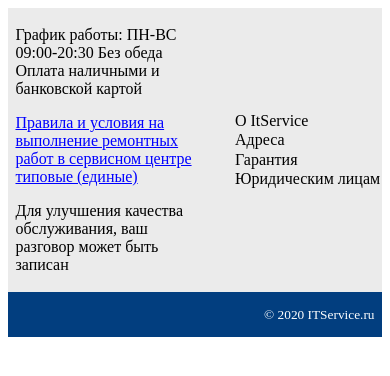
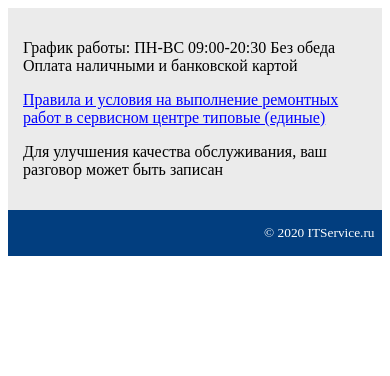
Before and after one commit to Dizerrenush/ITService, a PHP site: page /includes/Footer.php in a window 390 px wide. Shown: the top 376 px of the page. Run offline with PHP 8.4, Linux system fonts and the light colour scheme.

```diff
--- a/css/footer.css
+++ b/css/footer.css
@@ -3,26 +3,35 @@
     display: flex;
     width: 100%;
     flex-direction: column;
-    white-space: nowrap;
-    bottom: 0;
+
+
 }
 
 .footer__top {
-    display: flex;
-    justify-content: center;
-    align-items: center;
-    padding: 0.5% 2%;
-    width: 96%;
+    width: 1100px !important;
+    padding: 15px;
+    box-sizing: border-box;
+    margin: 0 auto;
 }
 
-.column25 {
-  width: 25%;
+@media (max-width: 1129px) {
+
+
+    .footer__top {
+        padding-left: 20px;
+        padding-right: 20px;
+        width: 100% !important;
+        max-width: 100%;
+    }
 }
 
-.column50 {
-    width: 50%;
-    white-space: initial;
+@media (max-width: 479px) {
+    .footer__top {
+        padding-left: 15px;
+        padding-right: 15px;
+    }
 }
+
 
 .footer__rules {
     color: #0000FF;
@@ -36,34 +45,6 @@
     color: red;
 }
 
-.footer__nav ul {
-
-}
-
-.footer__nav ul li {
-    display: flex;
-    height: 100%;
-    align-items: center;
-}
-
-.footer__nav ul li a {
-    color: rgb(0, 0, 0);
-    text-decoration: none;
-    padding: 1.5% 0;
-}
-
-.footer__number {
-    display: flex;
-}
-
-.footer__number p {
-    color: #414e5b;
-    font-weight: bold;
-    font-size: 20px;
-    font-family: 'Century Gothic', 'Open Sans';
-    padding: 9% 0;
-}
-
 .footer__bottom {
     background-color: #023e7f;
     padding: 0.4% 2%;
--- a/css/header.css
+++ b/css/header.css
@@ -108,6 +108,11 @@
 
 @media (max-width: 1129px) {
     .header__middle ul  {
+        display: none;
+    }
+
+    .header__middle__wraper{
+
         display: none;
     }
 
--- a/includes/Footer.php
+++ b/includes/Footer.php
@@ -1,41 +1,17 @@
 <html>
 
 <head>
-<link rel="stylesheet" href="css/footer.css">
+    <link rel="stylesheet" href="css/footer.css">
 </head>
 
 <body>
     <footer class="footer">
         <div class="footer__top">
-            <div class="column50">
-                <p>График работы: ПН-ВС 09:00-20:30 Без обеда Оплата наличными и банковской картой</p>
-                <a href="Rules.php" class="footer__rules">Правила и условия на выполнение ремонтных работ в сервисном центре типовые (единые)</a>
-                <p>Для улучшения качества обслуживания, ваш разговор может быть записан</p>
 
-            </div>
-            <div class="column25">
-                <div class="footer__nav">
-                    <ul>
-                        <li class="nav-item">
-                            <a href="#" class="nav-link">О ItService</a>
-                        </li>
-                        <li class="nav-item">
-                            <a href="Address.php" class="nav-link">Адреса</a>
-                        </li>
-                        <li>
-                            <a href="#" class="nav-link">Гарантия</a>
-                        </li>
-                        <li>
-                            <a href="№" class="nav-link">Юридическим лицам</a>
-                        </li>
-                    </ul>
-                </div>
+            <p>График работы: ПН-ВС 09:00-20:30 Без обеда Оплата наличными и банковской картой</p>
+            <a href="Rules.php" class="footer__rules">Правила и условия на выполнение ремонтных работ в сервисном центре типовые (единые)</a>
+            <p>Для улучшения качества обслуживания, ваш разговор может быть записан</p>
 
-            </div>
-            <div class="column25">
-
-
-            </div>
         </div>
         <div class="footer__bottom">
             <p>© 2020 ITService.ru</p>
```
Also changed, not shown: Index.php (+16 -13 lines), Price_list.php (deleted, +0 -12 lines), css/Index.css (+8 -2 lines), css/font.css (+6 -1 lines), css/menu.css (added, +47 -0 lines), css/modal.css (+12 -2 lines), includes/Header.php (+28 -3 lines), js/main.js (+14 -0 lines), img/Background.png (deleted), img/cd-icon-close.svg (deleted), img/cd-icon-email.svg (deleted), img/cd-icon-menu.svg (deleted), img/cd-icon-password.svg (deleted), img/cd-icon-username.svg (deleted), 1 more files, 1 other file.
